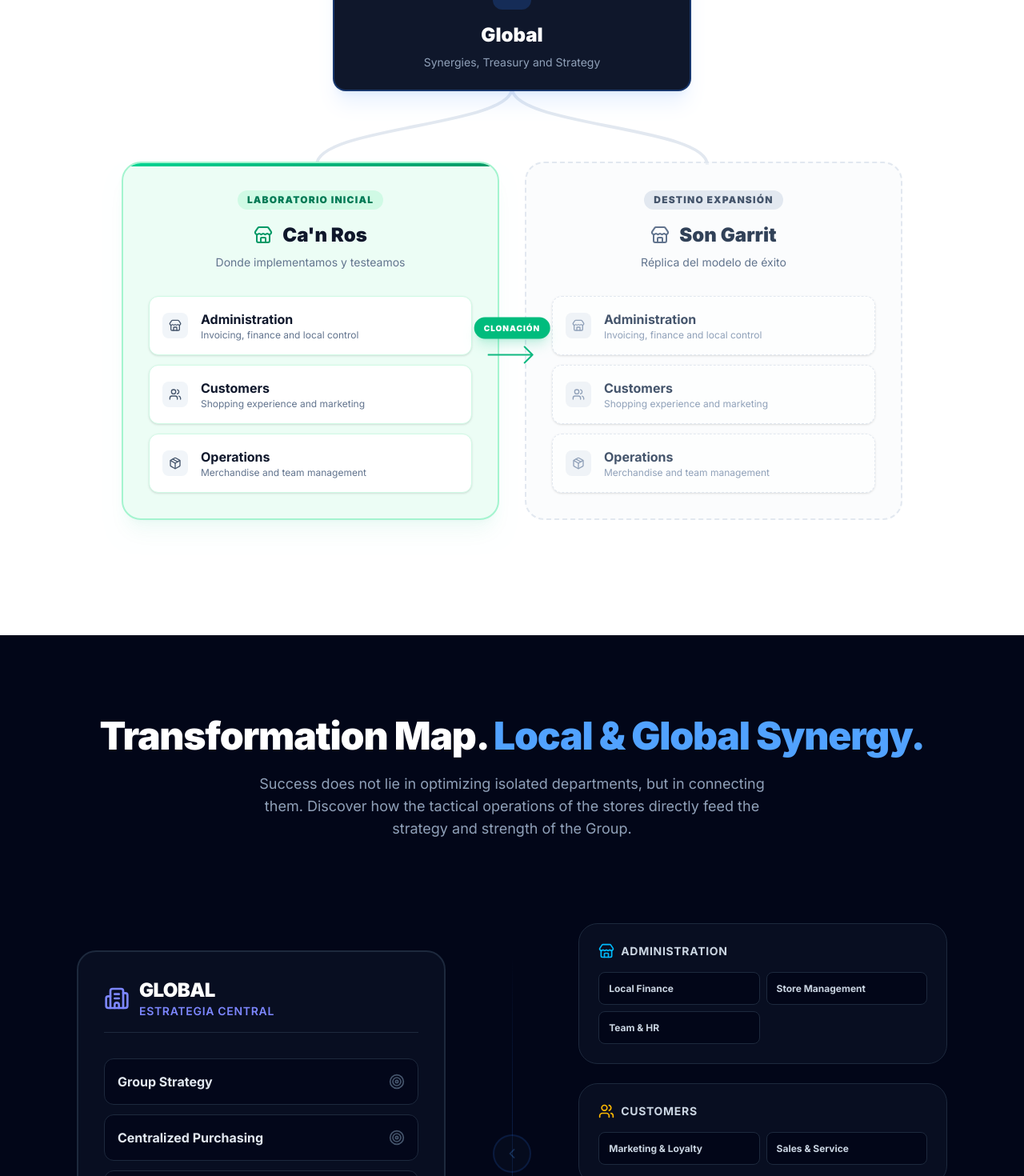
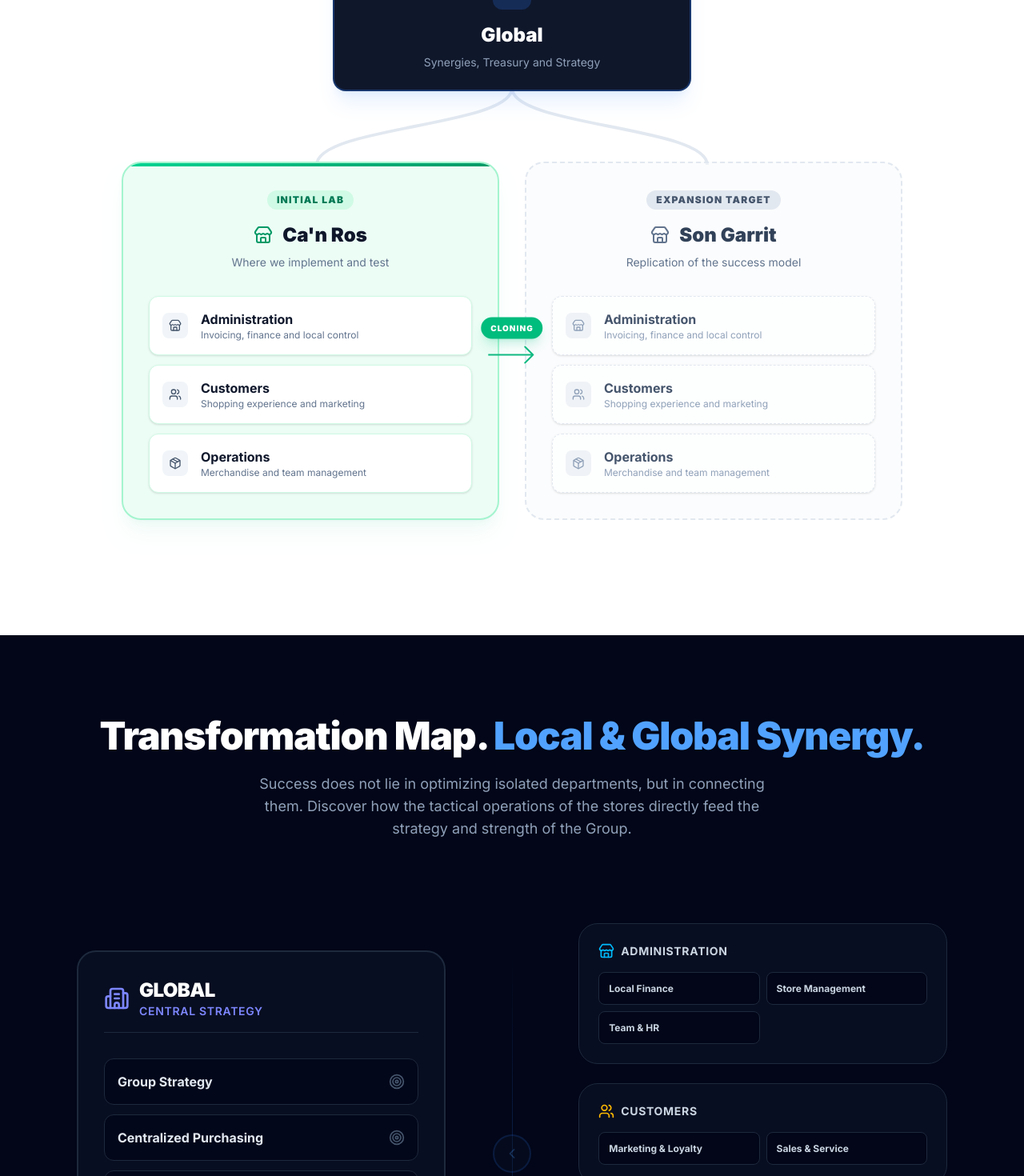
Before and after one commit to jordi2479/songarrit-canros-it, a Next.js app: page /en in a window 1280 px wide. Shown: the part 4697-6167 px from the top of the page at 80% size. Built offline with nearby package versions, Linux system fonts and the light colour scheme.

Commit message:
feat(i18n): sincronizar traducciones completas de esquemas, sinergias y etiquetas en los 4 idiomas

```diff
--- a/messages/ca.json
+++ b/messages/ca.json
@@ -106,13 +106,21 @@
     "badge": "Estructura Organitzativa",
     "b2Sub": "Facturació, finances i control local",
     "b3Sub": "Experiència de compra i màrqueting",
-    "b4Sub": "Gestió de mercaderia i equip"
+    "b4Sub": "Gestió de mercaderia i equip",
+    "labBadge": "Laboratori Inicial",
+    "labDesc": "On implementem i testegem",
+    "clonacionBadge": "⬇️ Clonació i Desplegament",
+    "clonacionDesktop": "Clonació",
+    "expansionBadge": "Destinació Expansió",
+    "expansionDesc": "Rèplica del model d'èxit"
   },
   "areas": {
     "title": "Mapa de Transformació.",
     "highlight": "Sinergia Local i Global.",
     "desc": "L'èxit no resideix en optimitzar departaments aïllats, sinó en connectar-los. Descobreix com les operacions tàctiques de les botigues alimenten directament l'estratègia i fortalesa del Grup.",
     "cta": "Explorar les 150 idees",
+    "estrategiaCentral": "ESTRATÈGIA CENTRAL",
+    "sinergiasBadge": "Sinèrgies Global ↔ Local",
     "a01": "Compres i Estoc",
     "a02": "Finances Botiga",
     "a03": "Direcció Botiga",
--- a/messages/de.json
+++ b/messages/de.json
@@ -106,13 +106,21 @@
     "badge": "Organisationsstruktur",
     "b2Sub": "Rechnungsstellung, Finanzen und lokale Kontrolle",
     "b3Sub": "Einkaufserlebnis und Marketing",
-    "b4Sub": "Waren- und Teammanagement"
+    "b4Sub": "Waren- und Teammanagement",
+    "labBadge": "Initiales Labor",
+    "labDesc": "Wo wir implementieren und testen",
+    "clonacionBadge": "⬇️ Klonung & Bereitstellung",
+    "clonacionDesktop": "Klonung",
+    "expansionBadge": "Expansionsziel",
+    "expansionDesc": "Replikation des Erfolgsmodells"
   },
   "areas": {
     "title": "Transformationskarte.",
     "highlight": "Lokale & Globale Synergie.",
     "desc": "Erfolg liegt nicht in der Optimierung isolierter Abteilungen, sondern in deren Vernetzung. Entdecken Sie, wie die taktischen Abläufe der Filialen direkt die Strategie und Stärke der Gruppe speisen.",
     "cta": "Entdecken Sie die 150 Ideen",
+    "estrategiaCentral": "ZENTRALE STRATEGIE",
+    "sinergiasBadge": "Globale ↔ Lokale Synergien",
     "a01": "Einkauf und Lager",
     "a02": "Finanzen Geschäft",
     "a03": "Filialleitung",
--- a/messages/en.json
+++ b/messages/en.json
@@ -106,13 +106,21 @@
     "badge": "Organizational Structure",
     "b2Sub": "Invoicing, finance and local control",
     "b3Sub": "Shopping experience and marketing",
-    "b4Sub": "Merchandise and team management"
+    "b4Sub": "Merchandise and team management",
+    "labBadge": "Initial Lab",
+    "labDesc": "Where we implement and test",
+    "clonacionBadge": "⬇️ Cloning & Rollout",
+    "clonacionDesktop": "Cloning",
+    "expansionBadge": "Expansion Target",
+    "expansionDesc": "Replication of the success model"
   },
   "areas": {
     "title": "Transformation Map.",
     "highlight": "Local & Global Synergy.",
     "desc": "Success does not lie in optimizing isolated departments, but in connecting them. Discover how the tactical operations of the stores directly feed the strategy and strength of the Group.",
     "cta": "Explore the 150 ideas",
+    "estrategiaCentral": "CENTRAL STRATEGY",
+    "sinergiasBadge": "Global ↔ Local Synergies",
     "a01": "Purchasing and Stock",
     "a02": "Store Finances",
     "a03": "Store Management",
--- a/messages/es.json
+++ b/messages/es.json
@@ -106,13 +106,21 @@
     "badge": "Estructura Organizativa",
     "b2Sub": "Facturación, finanzas y control local",
     "b3Sub": "Experiencia de compra y marketing",
-    "b4Sub": "Gestión de mercancía y equipo"
+    "b4Sub": "Gestión de mercancía y equipo",
+    "labBadge": "Laboratorio Inicial",
+    "labDesc": "Donde implementamos y testeamos",
+    "clonacionBadge": "⬇️ Clonación y Despliegue",
+    "clonacionDesktop": "Clonación",
+    "expansionBadge": "Destino Expansión",
+    "expansionDesc": "Réplica del modelo de éxito"
   },
   "areas": {
     "title": "Mapa de Transformación.",
     "highlight": "Sinergia Local y Global.",
     "desc": "El éxito no reside en optimizar departamentos aislados, sino en conectarlos. Descubre cómo las operaciones tácticas de las tiendas alimentan directamente la estrategia y fortaleza del Grupo.",
     "cta": "Explorar las 150 ideas",
+    "estrategiaCentral": "ESTRATEGIA CENTRAL",
+    "sinergiasBadge": "Sinergias Global ↔ Local",
     "a01": "Compras y Stock",
     "a02": "Finanzas Tienda",
     "a03": "Dirección Tienda",
--- a/src/components/home/Explorador.tsx
+++ b/src/components/home/Explorador.tsx
@@ -32,6 +32,7 @@ const sinapsis: Record<string, string[]> = {
 
 export function Explorador() {
   const t = useTranslations("catalogo");
+  const tAreas = useTranslations("areas");
   const locale = useLocale();
 
   const areas = useMemo(() => {
@@ -89,7 +90,7 @@ export function Explorador() {
                 <Building2 className="w-6 h-6 md:w-8 md:h-8 text-indigo-400" />
                 <div>
                   <h3 className="text-xl md:text-2xl font-black text-white uppercase tracking-tight">{t("grupo")}</h3>
-                  <p className="text-xs md:text-sm text-indigo-400 font-semibold tracking-wider">ESTRATEGIA CENTRAL</p>
+                  <p className="text-xs md:text-sm text-indigo-400 font-semibold tracking-wider">{tAreas("estrategiaCentral")}</p>
                 </div>
               </div>
 
@@ -136,7 +137,7 @@ export function Explorador() {
           <div className="w-0.5 h-3 bg-blue-500/40" />
           <div className="bg-blue-500/10 text-blue-400 border border-blue-500/30 text-[9px] font-bold uppercase tracking-widest px-3 py-1 rounded-full flex items-center gap-1.5 shadow-sm">
             <Zap className="w-3 h-3 text-blue-400 animate-pulse" />
-            <span>Sinergias Global ↔ Local</span>
+            <span>{tAreas("sinergiasBadge")}</span>
           </div>
           <div className="w-0.5 h-3 bg-blue-500/40" />
         </div>
--- a/src/components/layout/EsquemaEmpresa.tsx
+++ b/src/components/layout/EsquemaEmpresa.tsx
@@ -86,13 +86,13 @@ export function EsquemaEmpresa() {
             <div className="absolute top-0 left-0 w-full h-1 bg-gradient-to-r from-emerald-400 to-emerald-600"></div>
             <div className="text-center mb-4 md:mb-8 relative z-10">
               <span className="inline-block px-2.5 py-0.5 md:px-3 md:py-1 bg-emerald-100 text-emerald-700 text-[10px] md:text-xs font-black uppercase tracking-wider md:tracking-widest rounded-full mb-2 md:mb-4">
-                Laboratorio Inicial
+                {tBloques("labBadge")}
               </span>
               <div className="flex justify-center items-center gap-2 md:gap-3 mb-1 md:mb-2">
                 <Store className="w-5 h-5 md:w-6 md:h-6 text-emerald-600" />
                 <h4 className="text-xl md:text-2xl font-black text-slate-900">Ca'n Ros</h4>
               </div>
-              <p className="text-slate-500 text-xs md:text-sm">Donde implementamos y testeamos</p>
+              <p className="text-slate-500 text-xs md:text-sm">{tBloques("labDesc")}</p>
             </div>
 
             <div className="flex flex-col gap-2 md:gap-3 relative z-10">
@@ -134,7 +134,7 @@ export function EsquemaEmpresa() {
               transition={{ duration: 1.8, repeat: Infinity, ease: "easeInOut" }}
               className="bg-emerald-500 text-white text-[9px] font-black uppercase tracking-widest px-3.5 py-1 rounded-full shadow-md shadow-emerald-500/20 flex items-center gap-1.5"
             >
-              <span>⬇️ Clonación y Despliegue</span>
+              <span>{tBloques("clonacionBadge")}</span>
             </motion.div>
             <div className="w-0.5 h-3 bg-emerald-500/40" />
           </div>
@@ -148,7 +148,7 @@ export function EsquemaEmpresa() {
               transition={{ delay: 1.5, duration: 0.5 }}
               className="bg-emerald-500 text-white text-[10px] font-black uppercase tracking-widest px-3 py-1.5 rounded-full shadow-lg shadow-emerald-500/20"
             >
-              Clonación
+              {tBloques("clonacionDesktop")}
             </motion.div>
             <svg width="60" height="24" viewBox="0 0 60 24" fill="none" xmlns="http://www.w3.org/2000/svg">
               <motion.path
@@ -170,13 +170,13 @@ export function EsquemaEmpresa() {
           <motion.div variants={itemVariants} className="bg-slate-50/50 border-2 border-slate-200 border-dashed rounded-2xl md:rounded-3xl p-4 sm:p-6 md:p-8 relative opacity-85 transition-opacity hover:opacity-100">
             <div className="text-center mb-4 md:mb-8 relative z-10">
               <span className="inline-block px-2.5 py-0.5 md:px-3 md:py-1 bg-slate-200 text-slate-600 text-[10px] md:text-xs font-black uppercase tracking-wider md:tracking-widest rounded-full mb-2 md:mb-4">
-                Destino Expansión
+                {tBloques("expansionBadge")}
               </span>
               <div className="flex justify-center items-center gap-2 md:gap-3 mb-1 md:mb-2">
                 <Store className="w-5 h-5 md:w-6 md:h-6 text-slate-500" />
                 <h4 className="text-xl md:text-2xl font-black text-slate-700">Son Garrit</h4>
               </div>
-              <p className="text-slate-500 text-xs md:text-sm">Réplica del modelo de éxito</p>
+              <p className="text-slate-500 text-xs md:text-sm">{tBloques("expansionDesc")}</p>
             </div>
 
             <div className="flex flex-col gap-2 md:gap-3 relative z-10">
```
